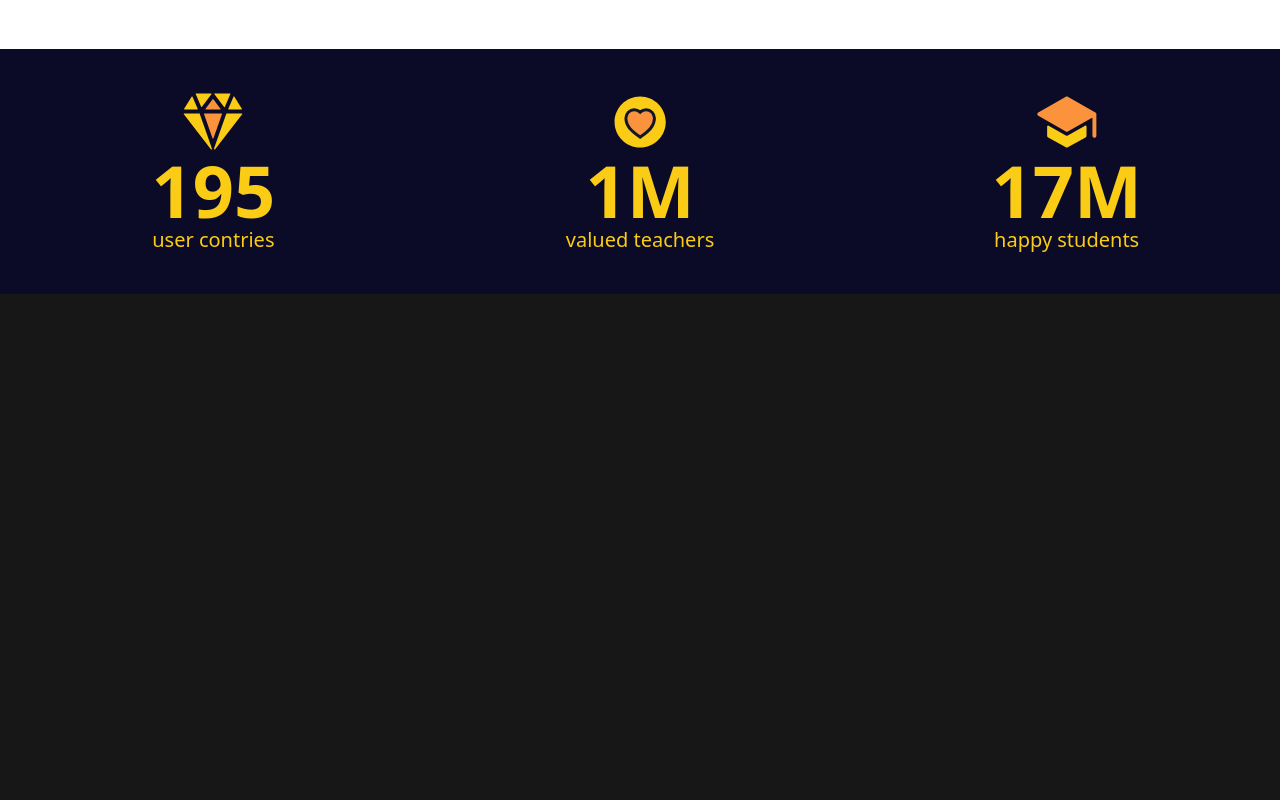
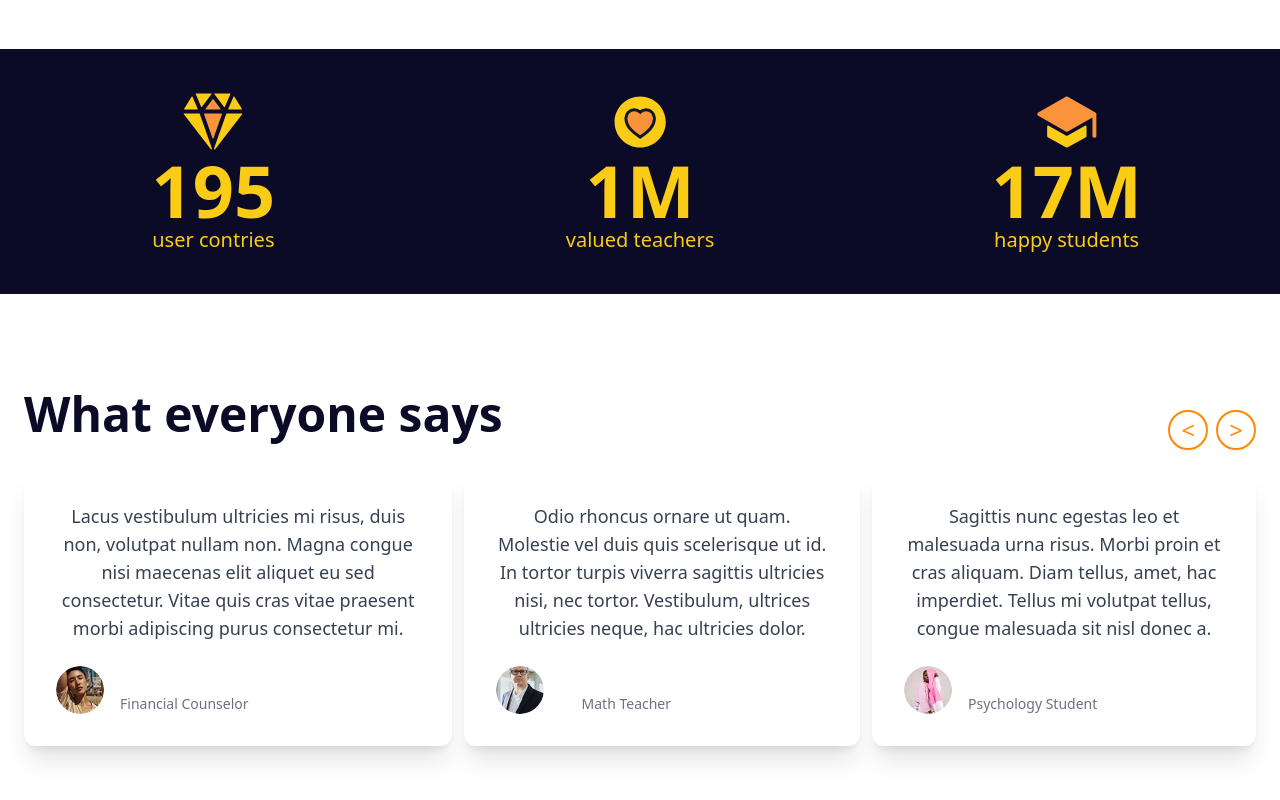
Before and after one commit to Kelwinpin/UTeach, a Next.js app: page / in a window 1280 px wide. Shown: the part 2771-3571 px from the top of the page. Before the commit the page ends 3065 px from the top, so only its background shows below. Built offline with nearby package versions, Linux system fonts and the light colour scheme.

Commit message:
add section

```diff
--- a/src/app/page.js
+++ b/src/app/page.js
@@ -4,6 +4,7 @@ import Header from "@/components/Header";
 import Hero from "@/components/Hero";
 import Info from "@/components/Info";
 import Slider from "@/components/Slider";
+import Depoiments from "@/components/Depoiments";
 
 export default function Home() {
   return (
@@ -14,6 +15,7 @@ export default function Home() {
       <Slider />
       <Explore />
       <Info />
+      <Depoiments />
     </>
   );
 }
--- /dev/null
+++ b/src/components/Depoiments/index.jsx
@@ -0,0 +1,83 @@
+"use client";
+
+import { useState } from "react";
+import Image from "next/image";
+
+const testimonials = [
+  {
+    quote: "Lacus vestibulum ultricies mi risus, duis non, volutpat nullam non. Magna congue nisi maecenas elit aliquet eu sed consectetur. Vitae quis cras vitae praesent morbi adipiscing purus consectetur mi.",
+    name: "Hellen Jummy",
+    role: "Financial Counselor",
+    image: "/images/UserThumb2.webp",
+  },
+  {
+    quote: "Odio rhoncus ornare ut quam. Molestie vel duis quis scelerisque ut id. In tortor turpis viverra sagittis ultricies nisi, nec tortor. Vestibulum, ultrices ultricies neque, hac ultricies dolor.",
+    name: "Ralph Edwards",
+    role: "Math Teacher",
+    image: "/images/UserThumb1.webp",
+  },
+  {
+    quote: "Sagittis nunc egestas leo et malesuada urna risus. Morbi proin et cras aliquam. Diam tellus, amet, hac imperdiet. Tellus mi volutpat tellus, congue malesuada sit nisl donec a.",
+    name: "Hellena John",
+    role: "Psychology Student",
+    image: "/images/UserThumb3.webp",
+  },
+];
+
+export default function Depoiments() {
+  const [currentTestimonial, setCurrentTestimonial] = useState(0);
+
+  const nextTestimonial = () => {
+    setCurrentTestimonial((prev) => (prev + 1) % testimonials.length);
+  };
+
+  const prevTestimonial = () => {
+    setCurrentTestimonial((prev) => (prev - 1 + testimonials.length) % testimonials.length);
+  };
+
+  return (
+    <section className="py-24 px-6 bg-white text-center">
+      <div className="max-w-7xl mx-auto">
+        <div className="flex justify-between items-center">
+            <h2 className="text-4xl md:text-5xl font-semibold text-[#0B0B28] mb-8">What everyone says</h2>
+            <div className="flex gap-2">
+                <button
+                    onClick={prevTestimonial}
+                    className="text-orange-400 text-2xl justify-center items-center hover:text-orange-800 transition cursor-pointer h-10 w-10 border-2 border-orange-400 rounded-full"
+                >
+                    &#60;
+                </button>
+                <button
+                    onClick={nextTestimonial}
+                    className="text-orange-400 text-2xl hover:text-orange-800 transition cursor-pointer border-2 border-orange-400 rounded-full h-10 w-10"
+                >
+                    &#62;
+                </button>
+            </div>
+        </div>
+        <div className="flex gap-3">
+            {
+                testimonials.map((testimonial, index) => (
+                    <div key={index} className="bg-white shadow-xl rounded-xl p-8 space-y-6 mx-auto max-w-xl">
+                        <p className="text-lg text-gray-700">{testimonial.quote}</p>
+                        <div className="flex items-center space-x-4">
+                            <Image
+                                src={testimonial.image}
+                                alt={testimonial.name}
+                                className="w-12 h-12 rounded-full"
+                                width={48}
+                                height={48}
+                            />
+                            <div className="flex flex-col align-baseline">
+                                <h3 className="text-lg font-semibold">{testimonial.name}</h3>
+                                <span className="text-sm text-gray-500">{testimonial.role}</span>
+                            </div>
+                        </div>
+                    </div>
+                ))
+            }
+        </div>
+      </div>
+    </section>
+  );
+}
```
